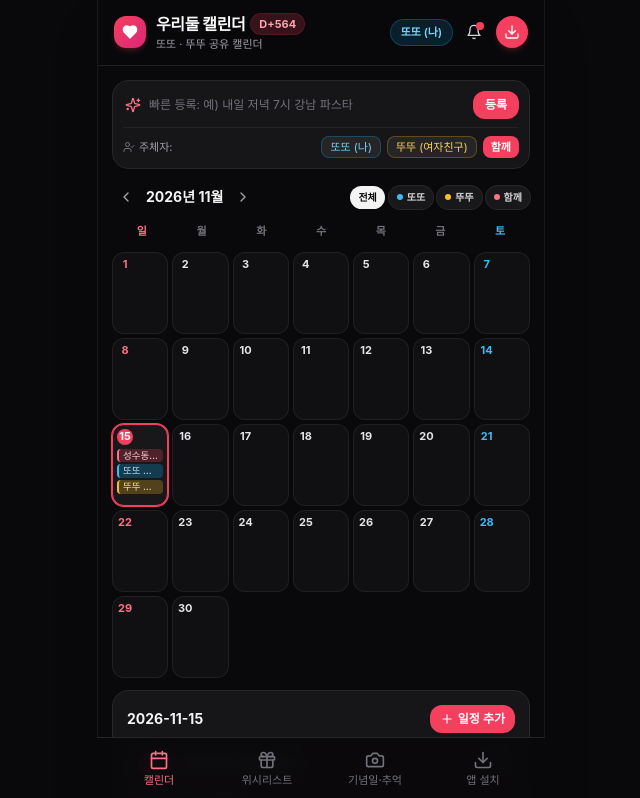
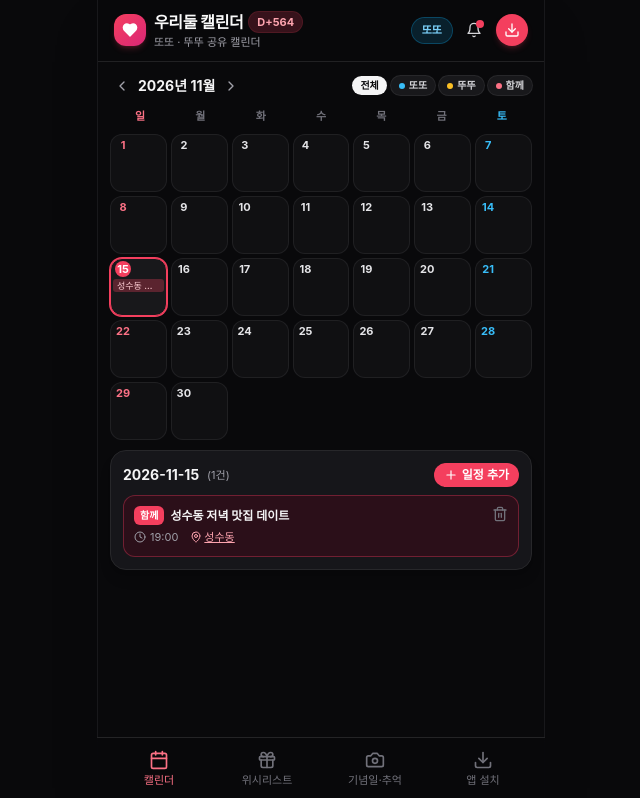
Before and after one commit to baekinyeop92-create/ourdul-calendar, a React (Vite) app: page / in a window 1280 px wide. Shown: the top 798 px of the page, without its empty margins (319-959 px from the left). Built offline with nearby package versions, Linux system fonts and the light colour scheme.

Commit message:
Update App.jsx

```diff
--- a/src/App.jsx
+++ b/src/App.jsx
@@ -8,15 +8,13 @@ import {
   ChevronRight,
   MapPin,
   Clock,
-  Sparkles,
   Trash2,
   Download,
   Smartphone,
   Share,
   Gift,
   Camera,
-  X,
-  UserCheck
+  X
 } from 'lucide-react';
 
 // 대한민국 법정공휴일 및 대체공휴일 (2025 ~ 2027)
@@ -81,34 +79,28 @@ const KOREAN_HOLIDAYS = {
   '2027-12-25': '성탄절'
 };
 
-// 주체자 구분: 또또 (나) / 뚜뚜 (여자친구) / 함께
+// 주체자 구분: 또또 / 뚜뚜 / 함께
 const SUBJECT_META = {
   boyfriend: {
-    label: '또또 (나)',
-    shortLabel: '또또',
+    label: '또또',
     badge: 'bg-sky-500 text-zinc-950 font-bold',
-    pillInactive: 'bg-zinc-800/90 text-sky-300 border border-sky-500/30',
-    calendarBar: 'bg-sky-500/25 text-sky-200 border-l-2 border-sky-400',
+    calendarBar: 'bg-sky-500/30 text-sky-200',
     dot: 'bg-sky-400',
-    card: 'border-sky-500/30 bg-sky-950/35'
+    card: 'border-sky-500/35 bg-sky-950/40'
   },
   girlfriend: {
-    label: '뚜뚜 (여자친구)',
-    shortLabel: '뚜뚜',
+    label: '뚜뚜',
     badge: 'bg-amber-400 text-zinc-950 font-bold',
-    pillInactive: 'bg-zinc-800/90 text-amber-300 border border-amber-500/30',
-    calendarBar: 'bg-amber-400/25 text-amber-200 border-l-2 border-amber-400',
+    calendarBar: 'bg-amber-400/30 text-amber-200',
     dot: 'bg-amber-400',
-    card: 'border-amber-500/30 bg-amber-950/35'
+    card: 'border-amber-500/35 bg-amber-950/40'
   },
   together: {
     label: '함께',
-    shortLabel: '함께',
     badge: 'bg-rose-500 text-white font-bold',
-    pillInactive: 'bg-zinc-800/90 text-rose-300 border border-rose-500/30',
-    calendarBar: 'bg-rose-500/25 text-rose-200 border-l-2 border-rose-400',
+    calendarBar: 'bg-rose-500/30 text-rose-200',
     dot: 'bg-rose-400',
-    card: 'border-rose-500/30 bg-rose-950/35'
+    card: 'border-rose-500/35 bg-rose-950/40'
   }
 };
 
@@ -144,28 +136,6 @@ export default function App() {
         author: 'boyfriend',
         notifySameDay: true,
         isNew: false
-      },
-      {
-        id: '2',
-        date: todayKey,
-        time: '14:00',
-        title: '또또 운동 및 개인 일정',
-        category: 'boyfriend',
-        location: '',
-        author: 'boyfriend',
-        notifySameDay: true,
-        isNew: false
-      },
-      {
-        id: '3',
-        date: todayKey,
-        time: '15:30',
-        title: '뚜뚜 필라테스 수업',
-        category: 'girlfriend',
-        location: '',
-        author: 'girlfriend',
-        notifySameDay: true,
-        isNew: false
       }
     ];
   });
@@ -190,8 +160,6 @@ export default function App() {
   // Modals & Inputs
   const [showAddModal, setShowAddModal] = useState(false);
   const [showNotifModal, setShowNotifModal] = useState(false);
-  const [quickInput, setQuickInput] = useState('');
-  const [quickSubject, setQuickSubject] = useState('together');
   const [newTitle, setNewTitle] = useState('');
   const [newTime, setNewTime] = useState('18:30');
   const [newCategory, setNewCategory] = useState('together');
@@ -256,39 +224,6 @@ export default function App() {
     return cells;
   }, [viewDate]);
 
-  const handleQuickAdd = (e) => {
-    e.preventDefault();
-    if (!quickInput.trim()) return;
-    let targetDate = selectedDate;
-    if (quickInput.includes('내일')) {
-      const tmr = new Date(today);
-      tmr.setDate(tmr.getDate() + 1);
-      targetDate = formatDateKey(tmr);
-    }
-    const timeMatch = quickInput.match(/(\d{1,2})시/);
-    const parsedTime = timeMatch
-      ? `${String(
-          Number(timeMatch[1]) < 12 && quickInput.includes('저녁') ? Number(timeMatch[1]) + 12 : timeMatch[1]
-        ).padStart(2, '0')}:00`
-      : '19:00';
-
-    const created = {
-      id: Date.now().toString(),
-      date: targetDate,
-      time: parsedTime,
-      title: quickInput.trim(),
-      category: quickSubject,
-      location: '',
-      author: currentUser,
-      notifySameDay: true,
-      isNew: true
-    };
-    setEvents((prev) => [...prev, created]);
-    setSelectedDate(targetDate);
-    setQuickInput('');
-    showToast(`[${SUBJECT_META[quickSubject].label}] 일정이 등록되었습니다!`);
-  };
-
   const handleCreateEvent = (e) => {
     e.preventDefault();
     if (!newTitle.trim()) return;
@@ -307,7 +242,7 @@ export default function App() {
     setNewTitle('');
     setNewLocation('');
     setShowAddModal(false);
-    showToast(`[${SUBJECT_META[newCategory].label}] 새 일정이 등록되었습니다.`);
+    showToast(`[${SUBJECT_META[newCategory].label}] 일정이 등록되었습니다.`);
   };
 
   const handleConvertWish = (wish) => {
@@ -333,7 +268,7 @@ export default function App() {
     const bodyText =
       todayEvents.length > 0
         ? `오늘 일정: ${todayEvents
-            .map((e) => `[${SUBJECT_META[e.category]?.shortLabel || '함께'}] ${e.time} ${e.title}`)
+            .map((e) => `[${SUBJECT_META[e.category]?.label || '함께'}] ${e.time} ${e.title}`)
             .join(', ')}`
         : '오늘 등록된 공유 일정이 있습니다. 앱에서 확인해보세요!';
 
@@ -384,9 +319,9 @@ export default function App() {
       )}
 
       {/* Top Header */}
-      <header className="sticky top-0 z-20 border-b border-zinc-800/80 bg-zinc-950/90 px-4 py-3 backdrop-blur">
+      <header className="sticky top-0 z-20 border-b border-zinc-800/80 bg-zinc-950/95 px-4 py-2.5 backdrop-blur">
         <div className="flex items-center justify-between">
-          <div className="flex items-center gap-2.5">
+          <div className="flex items-center gap-2">
             <div className="flex h-8 w-8 items-center justify-center rounded-xl bg-gradient-to-br from-rose-500 to-pink-600 text-white shadow-md shadow-rose-500/20">
               <Heart className="h-4 w-4 fill-current" />
             </div>
@@ -402,7 +337,7 @@ export default function App() {
           </div>
 
           <div className="flex items-center gap-1.5">
-            {/* 작성자 전환 스위치 */}
+            {/* 접속 사용자 전환 스위치 */}
             <button
               onClick={() => setCurrentUser((u) => (u === 'boyfriend' ? 'girlfriend' : 'boyfriend'))}
               className={`rounded-full px-2.5 py-1 text-[11px] font-semibold transition ${
@@ -412,7 +347,7 @@ export default function App() {
               }`}
               title="현재 접속 사용자 전환"
             >
-              {currentUser === 'boyfriend' ? '또또 (나)' : '뚜뚜 (여자친구)'}
+              {currentUser === 'boyfriend' ? '또또' : '뚜뚜'}
             </button>
 
             <button
@@ -436,57 +371,15 @@ export default function App() {
       </header>
 
       {/* Main Content */}
-      <main className="flex-1 overflow-y-auto pb-24">
+      <main className="flex-1 overflow-y-auto pb-20">
         {activeTab === 'calendar' && (
-          <div className="space-y-3 p-3.5">
-            {/* Quick Add with 주체자 선택 */}
-            <form
-              onSubmit={handleQuickAdd}
-              className="space-y-2 rounded-2xl border border-zinc-800 bg-zinc-900/90 p-2.5 shadow-sm"
-            >
-              <div className="flex items-center gap-2">
-                <Sparkles className="ml-0.5 h-4 w-4 shrink-0 text-rose-400" />
-                <input
-                  type="text"
-                  value={quickInput}
-                  onChange={(e) => setQuickInput(e.target.value)}
-                  placeholder="빠른 등록: 예) 내일 저녁 7시 강남 파스타"
-                  className="w-full bg-transparent text-xs text-zinc-100 placeholder-zinc-500 focus:outline-none"
-                />
-                <button
-                  type="submit"
-                  className="shrink-0 rounded-xl bg-rose-500 px-3 py-1.5 text-xs font-semibold text-white transition hover:bg-rose-600"
-                >
-                  등록
-                </button>
-              </div>
-              <div className="flex items-center justify-between border-t border-zinc-800/80 pt-2">
-                <span className="flex items-center gap-1 text-[11px] text-zinc-400">
-                  <UserCheck className="h-3 w-3 text-zinc-500" /> 주체자:
-                </span>
-                <div className="flex gap-1.5">
-                  {(['boyfriend', 'girlfriend', 'together']).map((key) => (
-                    <button
-                      type="button"
-                      key={key}
-                      onClick={() => setQuickSubject(key)}
-                      className={`rounded-lg px-2 py-0.5 text-[11px] transition ${
-                        quickSubject === key ? SUBJECT_META[key].badge : SUBJECT_META[key].pillInactive
-                      }`}
-                    >
-                      {SUBJECT_META[key].label}
-                    </button>
-                  ))}
-                </div>
-              </div>
-            </form>
-
+          <div className="space-y-2.5 p-3">
             {/* Month Nav & 주체별 색상 범례/필터 */}
-            <div className="flex items-center justify-between pt-0.5">
-              <div className="flex items-center gap-1.5">
+            <div className="flex items-center justify-between">
+              <div className="flex items-center gap-1">
                 <button
                   onClick={() => setViewDate(new Date(viewDate.getFullYear(), viewDate.getMonth() - 1, 1))}
-                  className="rounded-lg p-1.5 text-zinc-400 hover:bg-zinc-800 hover:text-zinc-100"
+                  className="rounded-lg p-1 text-zinc-400 hover:bg-zinc-800 hover:text-zinc-100"
                 >
                   <ChevronLeft className="h-4 w-4" />
                 </button>
@@ -495,7 +388,7 @@ export default function App() {
                 </span>
                 <button
                   onClick={() => setViewDate(new Date(viewDate.getFullYear(), viewDate.getMonth() + 1, 1))}
-                  className="rounded-lg p-1.5 text-zinc-400 hover:bg-zinc-800 hover:text-zinc-100"
+                  className="rounded-lg p-1 text-zinc-400 hover:bg-zinc-800 hover:text-zinc-100"
                 >
                   <ChevronRight className="h-4 w-4" />
                 </button>
@@ -505,7 +398,7 @@ export default function App() {
               <div className="flex items-center gap-1 text-[10px]">
                 <button
                   onClick={() => setFilterCategory('all')}
-                  className={`rounded-full px-2 py-1 font-semibold transition ${
+                  className={`rounded-full px-2 py-0.5 font-semibold transition ${
                     filterCategory === 'all'
                       ? 'bg-zinc-100 text-zinc-950'
                       : 'bg-zinc-900 text-zinc-400 ring-1 ring-zinc-800'
@@ -517,7 +410,7 @@ export default function App() {
                   <button
                     key={key}
                     onClick={() => setFilterCategory((prev) => (prev === key ? 'all' : key))}
-                    className={`flex items-center gap-1 rounded-full px-2 py-1 font-semibold transition ${
+                    className={`flex items-center gap-1 rounded-full px-2 py-0.5 font-semibold transition ${
                       filterCategory === key
                         ? SUBJECT_META[key].badge
                         : 'bg-zinc-900 text-zinc-300 ring-1 ring-zinc-800'
@@ -528,7 +421,7 @@ export default function App() {
                         filterCategory === key ? 'bg-current' : SUBJECT_META[key].dot
                       }`}
                     />
-                    {SUBJECT_META[key].shortLabel}
+                    {SUBJECT_META[key].label}
                   </button>
                 ))}
               </div>
@@ -543,10 +436,10 @@ export default function App() {
               ))}
             </div>
 
-            {/* Days Grid: 주체별 컬러 바 + 일정 텍스트 표시 (길면 truncate) */}
+            {/* Days Grid: 한 화면에 달력과 하단 등록 일정 상세가 함께 보이도록 컴팩트 높이 적용 */}
             <div className="grid grid-cols-7 gap-1">
               {calendarDays.map((dateObj, idx) => {
-                if (!dateObj) return <div key={`empty-${idx}`} className="min-h-[82px]" />;
+                if (!dateObj) return <div key={`empty-${idx}`} className="min-h-[58px]" />;
                 const dKey = formatDateKey(dateObj);
                 const holiday = KOREAN_HOLIDAYS[dKey];
                 const dayOfWeek = dateObj.getDay();
@@ -557,20 +450,20 @@ export default function App() {
                 const dayEvents = events.filter(
                   (ev) => ev.date === dKey && (filterCategory === 'all' || ev.category === filterCategory)
                 );
-                const maxVisible = holiday ? 2 : 3;
+                const maxVisible = holiday ? 1 : 2;
                 const hiddenCount = dayEvents.length - maxVisible;
 
                 return (
                   <button
                     key={dKey}
                     onClick={() => setSelectedDate(dKey)}
-                    className={`flex min-h-[82px] flex-col items-stretch justify-start overflow-hidden rounded-xl border p-1 text-left transition ${
+                    className={`flex min-h-[58px] flex-col items-stretch justify-start overflow-hidden rounded-xl border p-0.5 text-left transition ${
                       isSelected
                         ? 'border-rose-500 bg-zinc-900 ring-1 ring-rose-500'
                         : 'border-zinc-800/70 bg-zinc-900/50 hover:bg-zinc-900'
                     }`}
                   >
-                    <div className="flex items-center justify-between gap-0.5">
+                    <div className="flex items-center justify-between gap-0.5 px-0.5">
                       <span
                         className={`flex h-4 w-4 shrink-0 items-center justify-center rounded-full text-[11px] font-bold ${
                           isToday
@@ -590,21 +483,21 @@ export default function App() {
                     </div>
 
                     {/* 달력 셀 내부: 주체 색상 구분 + 기입된 내용 텍스트 (길면 말줄임표로 잘림) */}
-                    <div className="mt-1 flex w-full flex-col gap-0.5 overflow-hidden">
+                    <div className="mt-0.5 flex w-full flex-col gap-0.5 overflow-hidden">
                       {dayEvents.slice(0, maxVisible).map((ev) => {
                         const meta = SUBJECT_META[ev.category] || SUBJECT_META.together;
                         return (
                           <div
                             key={ev.id}
                             title={`${meta.label}: ${ev.title}`}
-                            className={`w-full truncate rounded-[4px] px-1 py-[1px] text-[9.5px] font-medium leading-tight ${meta.calendarBar}`}
+                            className={`w-full truncate rounded-[3px] px-1 py-[1px] text-[9px] font-medium leading-tight ${meta.calendarBar}`}
                           >
                             {ev.title}
                           </div>
                         );
                       })}
                       {hiddenCount > 0 && (
-                        <span className="pr-0.5 text-right text-[8.5px] font-medium text-zinc-400">
+                        <span className="pr-0.5 text-right text-[8px] font-medium leading-none text-zinc-400">
                           +{hiddenCount}
                         </span>
                       )}
@@ -614,9 +507,9 @@ export default function App() {
               })}
             </div>
 
-            {/* Selected Date Detail */}
-            <div className="mt-2 rounded-2xl border border-zinc-800 bg-zinc-900/90 p-3.5">
-              <div className="mb-2.5 flex items-center justify-between">
+            {/* 선택한 날짜의 등록된 일정 상세 패널 (스크롤 없이 바로 보이도록 배치) */}
+            <div className="rounded-2xl border border-zinc-800 bg-zinc-900/95 p-3 shadow-lg">
+              <div className="mb-2 flex items-center justify-between">
                 <div className="flex items-center gap-2">
                   <span className="text-sm font-bold text-zinc-100">{selectedDate}</span>
                   {selectedHoliday && (
@@ -624,30 +517,33 @@ export default function App() {
                       {selectedHoliday}
                     </span>
                   )}
+                  <span className="text-[11px] text-zinc-400">
+                    ({selectedDayEvents.length}건)
+                  </span>
                 </div>
                 <button
                   onClick={() => {
                     setNewCategory('together');
                     setShowAddModal(true);
                   }}
-                  className="flex items-center gap-1 rounded-xl bg-rose-500 px-2.5 py-1.5 text-xs font-semibold text-white shadow-sm transition hover:bg-rose-600"
+                  className="flex items-center gap-1 rounded-xl bg-rose-500 px-2.5 py-1 text-xs font-semibold text-white shadow-sm transition hover:bg-rose-600"
                 >
                   <Plus className="h-3.5 w-3.5" /> 일정 추가
                 </button>
               </div>
 
               {selectedDayEvents.length === 0 ? (
-                <p className="py-4 text-center text-xs text-zinc-500">
-                  등록된 일정이 없습니다. 위에서 일정을 추가해보세요!
+                <p className="py-3 text-center text-xs text-zinc-500">
+                  등록된 일정이 없습니다. 우측 상단 [+ 일정 추가]를 눌러 등록해보세요!
                 </p>
               ) : (
-                <div className="space-y-2">
+                <div className="space-y-1.5">
                   {selectedDayEvents.map((ev) => {
                     const meta = SUBJECT_META[ev.category] || SUBJECT_META.together;
                     return (
                       <div
                         key={ev.id}
-                        className={`flex items-start justify-between rounded-xl border p-3 ${meta.card}`}
+                        className={`flex items-start justify-between rounded-xl border p-2.5 ${meta.card}`}
                       >
                         <div className="min-w-0 flex-1 space-y-1 pr-2">
                           <div className="flex items-center gap-1.5">
@@ -902,9 +798,9 @@ export default function App() {
               </button>
             </div>
 
-            {/* 주체자 선택 버튼 */}
+            {/* 주체자 선택 버튼: 또또 / 뚜뚜 / 함께 */}
             <div className="space-y-1.5">
-              <label className="text-[11px] font-semibold text-zinc-400">주체자 선택</label>
+              <label className="text-[11px] font-semibold text-zinc-400">주체자</label>
               <div className="grid grid-cols-3 gap-1.5">
                 {(['boyfriend', 'girlfriend', 'together']).map((key) => {
                   const meta = SUBJECT_META[key];
```
